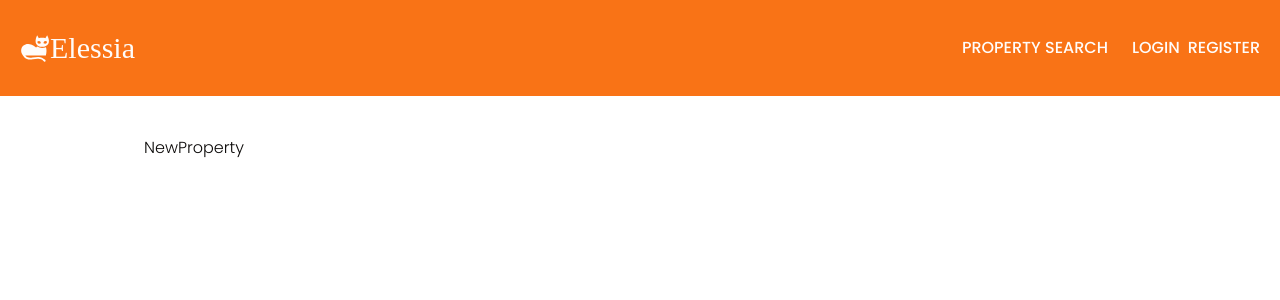
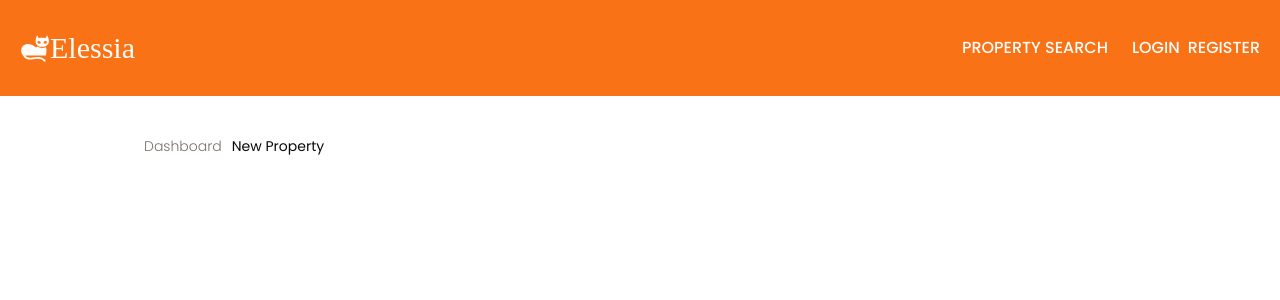
Before and after one commit to Nimira43/Elessia, a Next.js app: page /admin-dashboard/new in a window 1280 px wide. Shown: the top 300 px of the page. Built offline with nearby package versions, Linux system fonts and the light colour scheme; no server answers; a web font is replaced by a local one.

Commit message:
Added Breadcrumbs

```diff
--- a/app/admin-dashboard/new/page.tsx
+++ b/app/admin-dashboard/new/page.tsx
@@ -1,5 +1,19 @@
+import { Breadcrumbs } from "@/components/ui/breadcrumb";
+
 export default function NewProperty() {
   return (
-    <div>NewProperty</div>
+    <div>
+      <Breadcrumbs
+        items={[
+          {
+            href: '/admin-dashboard',
+            label: 'Dashboard',
+          },
+          {
+            label: 'New Property'
+          }
+        ]}
+      />
+    </div>
   )
 }
```
